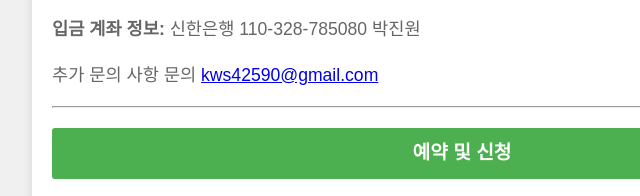
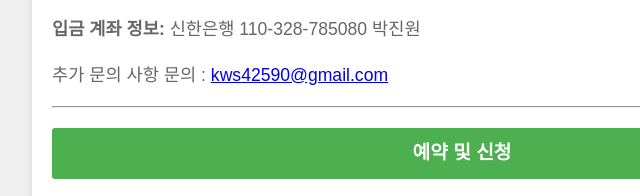
Before and after one commit to gogowinner/webhost, a plain HTML site: page index.html in a window 1280 px wide. Shown: the part 2549-2745 px from the top of the page, 188-828 px from the left. Drawn offline with Linux system fonts and the light colour scheme.

Commit message:
Update index.html

```diff
--- a/index.html
+++ b/index.html
@@ -158,7 +158,7 @@
 
 
 <p><strong>입금 계좌 정보:</strong> 신한은행 110-328-785080 박진원</p>
-<p>추가 문의 사항 문의 <a href="mailto:kws42590@gmail.com">kws42590@gmail.com</a></p>
+<p>추가 문의 사항 문의 : <a href="mailto:kws42590@gmail.com">kws42590@gmail.com</a></p>
 		<hr>
     <a href="https://docs.google.com/forms/d/e/1FAIpQLSdQK5QswFnYFPYk8Kf0y64HFLMCjhWUWgcusIEFbOvyg22Efw/viewform?usp=sf_link" class="apply-btn">예약 및 신청</a>
 
```
